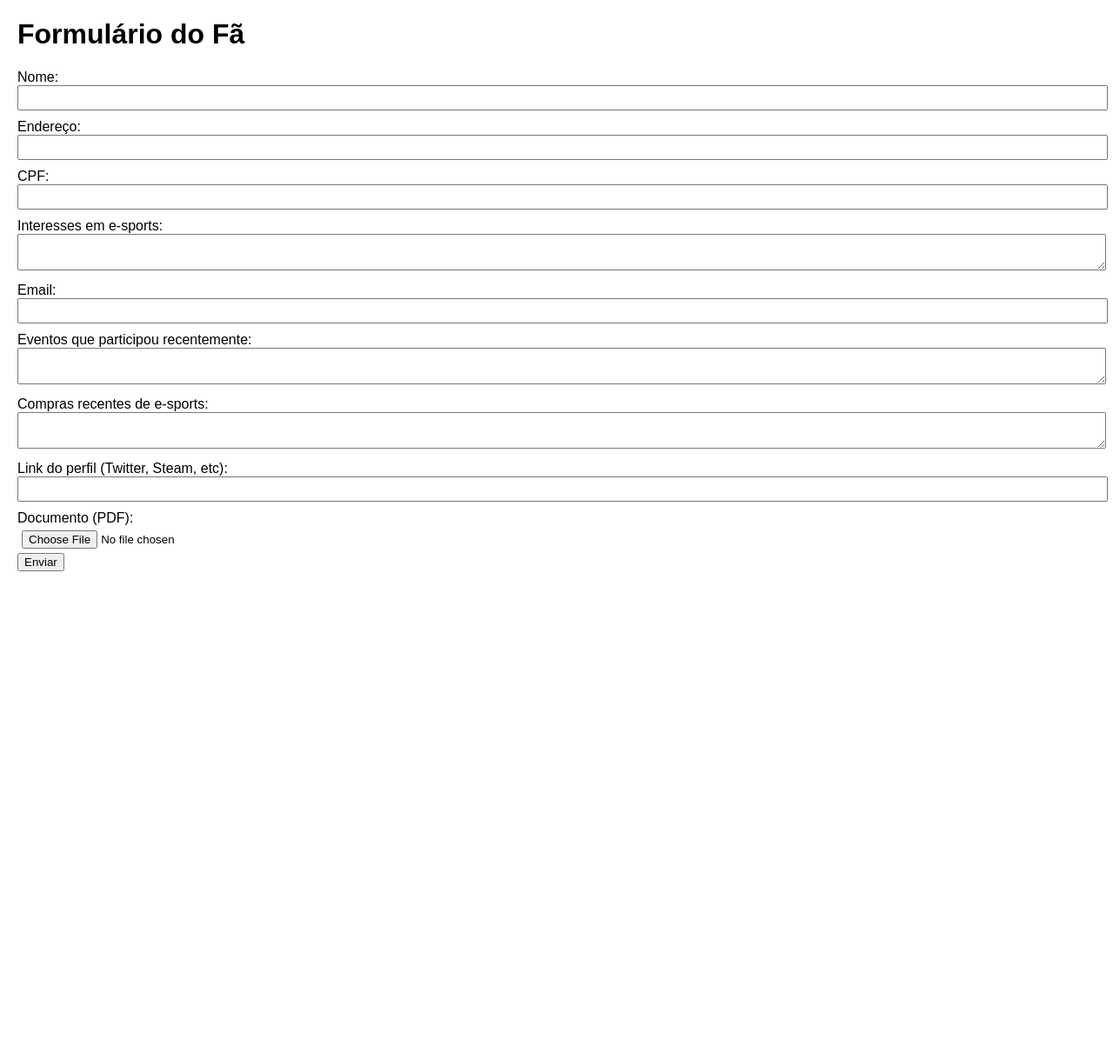
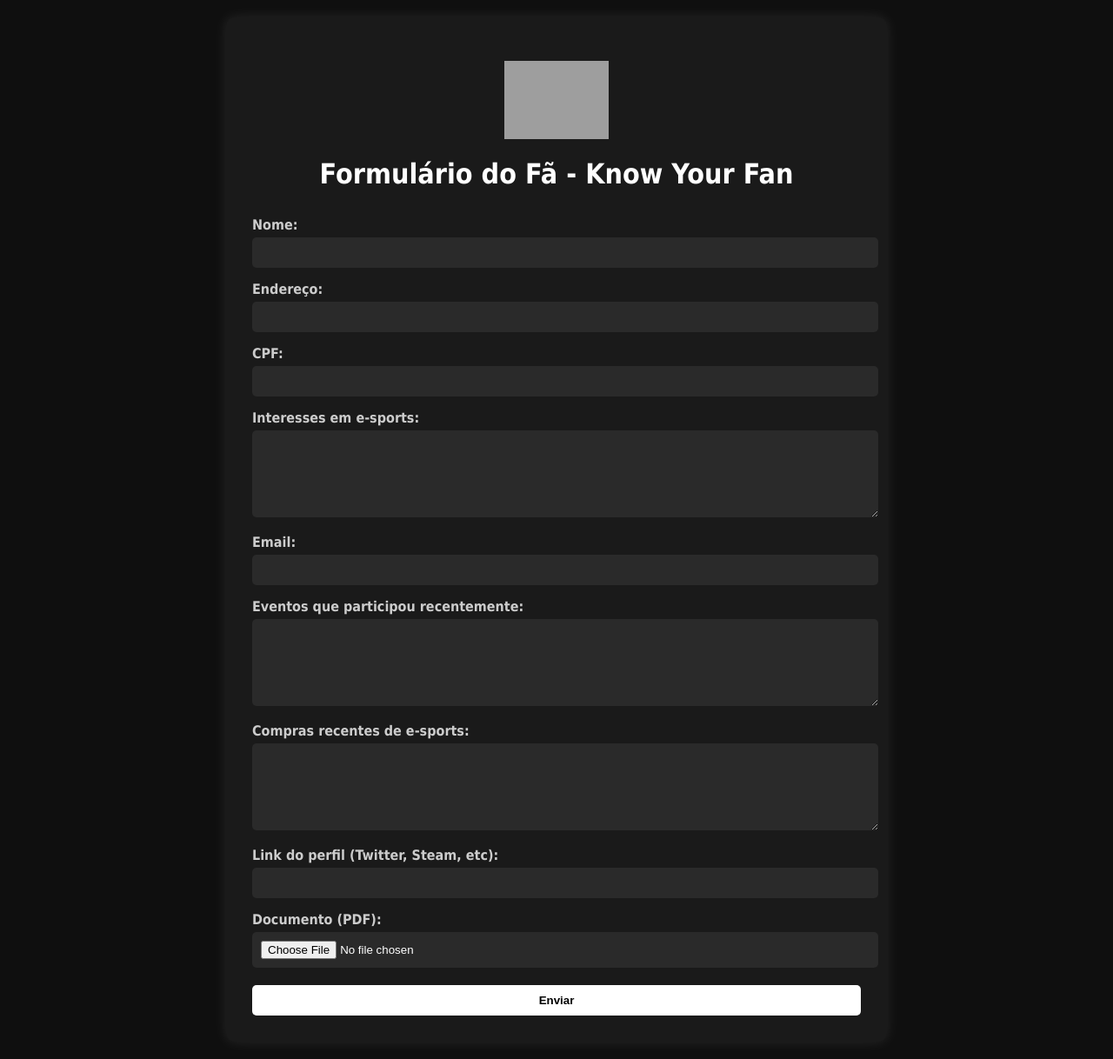
Before and after one commit to jamilcfilho/know-your-fan-FURIA, a Flask app: page / in a window 1280 px wide. Shown: the whole page at 87% size. Before the commit the page ends 657 px from the top, so only its background shows below. Run offline with Flask 3, Linux system fonts and the light colour scheme; grey boxes are pictures that could not be loaded.

Commit message:
Atualização de visual

```diff
--- a/static/style.css
+++ b/static/style.css
@@ -1,18 +1,81 @@
 body {
-    font-family: Arial, sans-serif;
-    margin: 20px;
+    font-family: Tahoma, sans-serif;
+    background-color: #0f0f0f;
+    color: #ffffff;
+    padding: 20px;
+    margin: 0;
+}
+
+.container {
+    max-width: 700px;
+    margin: 0 auto;
+    background-color: #1a1a1a;
+    padding: 30px;
+    border-radius: 10px;
+    box-shadow: 0 0 15px rgba(255, 255, 255, 0.1);
+}
+
+h1 {
+    text-align: center;
+    color: #ffffff;
+    margin-bottom: 30px;
+}
+
+.logo {
+    display: block;
+    margin: 20px auto;
+    width: 120px;
+    height: auto;
 }
 
 label {
     display: block;
-    margin-top: 10px;
+    margin-top: 15px;
+    font-weight: bold;
+    color: #cccccc;
 }
 
-textarea, input {
+input[type="text"],
+input[type="email"],
+input[type="url"],
+input[type="file"],
+textarea {
     width: 100%;
-    padding: 5px;
+    padding: 10px;
+    border: none;
+    border-radius: 5px;
+    margin-top: 5px;
+    background-color: #2a2a2a;
+    color: #ffffff;
+}
+
+textarea {
+    resize: vertical;
+    height: 80px;
+}
+
+button {
+    margin-top: 20px;
+    padding: 10px 20px;
+    background-color: #ffffff;
+    color: #000000;
+    font-weight: bold;
+    border: none;
+    border-radius: 5px;
+    cursor: pointer;
+    width: 100%;
+    transition: background-color 0.3s;
+}
+
+button:hover {
+    background-color: #cccccc;
 }
 
 .flash.erro {
-    color: red;
+    color: #ff4f4f;
+    background-color: #2a0000;
+    padding: 10px;
+    border-radius: 5px;
+    margin-bottom: 15px;
+    text-align: center;
 }
--- a/templates/index.html
+++ b/templates/index.html
@@ -6,7 +6,10 @@
     <link rel="stylesheet" href="{{ url_for('static', filename='style.css') }}">
 </head>
 <body>
-    <h1>Formulário do Fã</h1>
+    <div class="container">
+        <img src="https://yt3.googleusercontent.com/ytc/AIdro_nkLs6EZUu4FPDz7xWD-LLPTGIiAU_m2QutSexZfgxGkQ=s176-c-k-c0x00ffffff-no-rj-mo" alt="Logo FURIA" class="logo">
+        <h1>Formulário do Fã - Know Your Fan</h1>
+
         {% with messages = get_flashed_messages(with_categories=true) %}
             {% for category, message in messages %}
                 <p class="flash {{ category }}">{{ message }}</p>
```
Also changed, not shown: other parts of templates/index.html (+28 -9 lines), 3 other files. Lines whose indentation alone changed are shown as unchanged.
